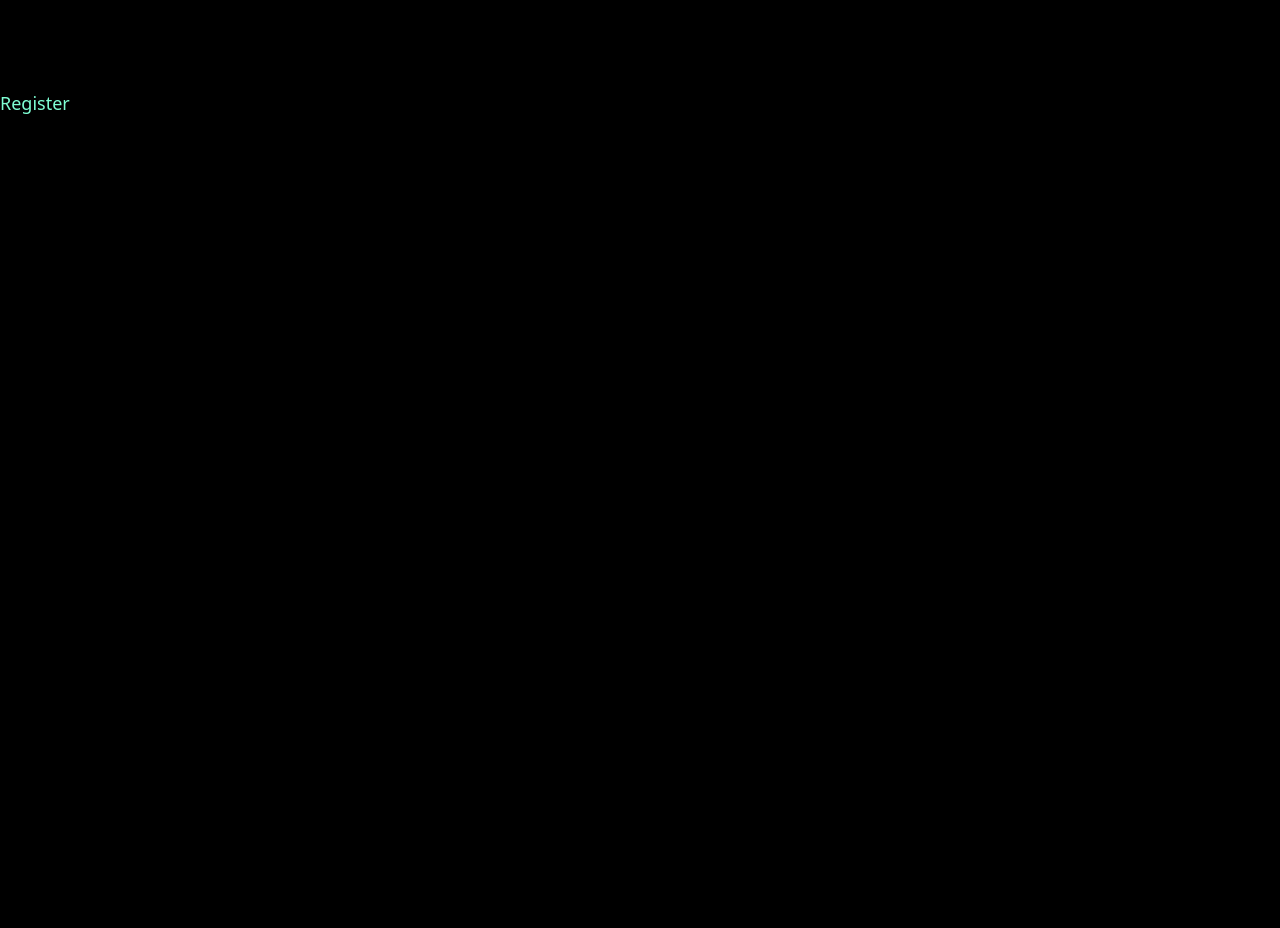
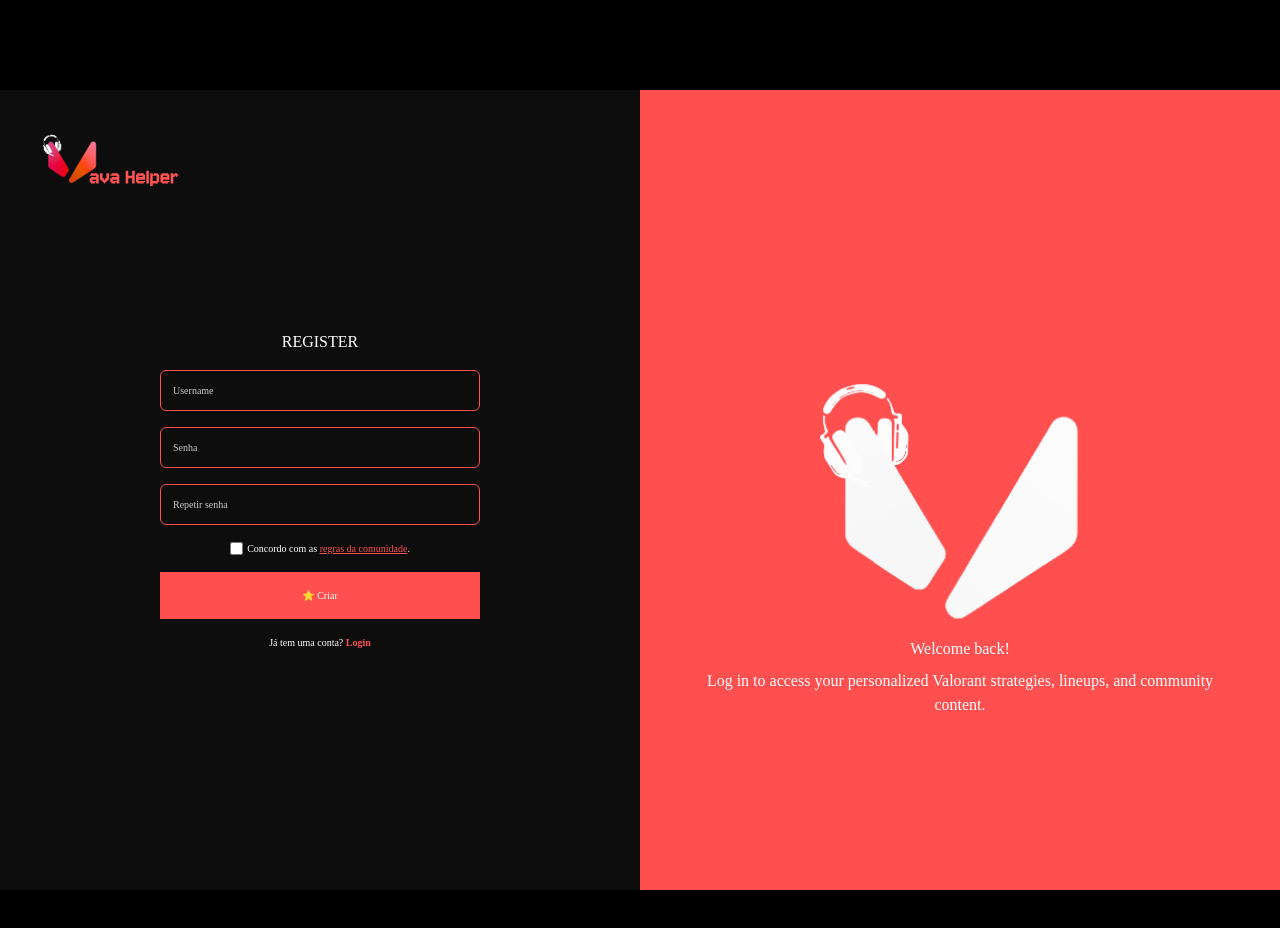
Before and after one commit to VavaHelper/Website, a Next.js app: page /register in a window 1280 px wide. Shown: the top 928 px of the page. Before the commit the page ends 800 px from the top, so only its background shows below. Built offline with nearby package versions, Linux system fonts and the light colour scheme; no server answers; a web font is replaced by a local one.

Commit message:
feat(register): integrate registration page with authentication service

```diff
--- a/src/app/register/page.tsx
+++ b/src/app/register/page.tsx
@@ -1,10 +1,141 @@
-// TODO: Rafael Sartório -> Finalizar tela de register.
+'use client';
 
-import styles from "./register.module.css";
+import { useState } from 'react';
+import { register } from '../services/authService';
+import styles from './register.module.css';
+import { useRouter } from 'next/navigation';
+import Image from 'next/image';
 
 export default function Register() {
-    return (
-        <h1 className={styles.texto}>Register</h1>
+  const router = useRouter();
 
-        );
+  const [form, setForm] = useState({
+    login: '',
+    password: '',
+    confirmPassword: '',
+    agree: false,
+  });
+
+  const [error, setError] = useState('');
+  const [loading, setLoading] = useState(false);
+
+  const handleChange = (e: React.ChangeEvent<HTMLInputElement>) => {
+    const { name, value, type, checked } = e.target;
+    setForm((prev) => ({
+      ...prev,
+      [name]: type === 'checkbox' ? checked : value,
+    }));
+  };
+
+  const handleSubmit = async (e: React.FormEvent<HTMLFormElement>) => {
+    e.preventDefault();
+    setError('');
+
+    if (form.password !== form.confirmPassword) {
+      setError('As senhas não coincidem');
+      return;
+    }
+
+    if (!form.agree) {
+      setError('Você deve concordar com as regras da comunidade');
+      return;
+    }
+
+    try {
+      setLoading(true);
+      await register({ login: form.login, password: form.password });
+      router.push('/login');
+    } catch (err) {
+      if (err instanceof Error) {
+        setError(err.message);
+      } else {
+        setError('Erro desconhecido ao registrar.');
+      }
+    } finally {
+      setLoading(false);
+    }
+  };
+
+  return (
+    <div className={styles.container}>
+      <div className={styles.formSide}>
+        <div className={styles.logo}>
+          <Image src="/imgs/logoVavaHelper.svg" alt="Logo Vava Helper" width={180} height={50} />
+        </div>
+
+        <form className={styles.form} onSubmit={handleSubmit}>
+          <h2>REGISTER</h2>
+
+          <input
+            className={styles.pixelInput}
+            type="text"
+            name="login"
+            placeholder="Username"
+            value={form.login}
+            onChange={handleChange}
+            required
+          />
+
+          <input
+            className={styles.pixelInput}
+            type="password"
+            name="password"
+            placeholder="Senha"
+            value={form.password}
+            onChange={handleChange}
+            required
+          />
+
+          <input
+            className={styles.pixelInput}
+            type="password"
+            name="confirmPassword"
+            placeholder="Repetir senha"
+            value={form.confirmPassword}
+            onChange={handleChange}
+            required
+          />
+
+          <label className={styles.checkbox}>
+            <input
+              type="checkbox"
+              name="agree"
+              checked={form.agree}
+              onChange={handleChange}
+            />
+            <span>
+              Concordo com as <a href="#">regras da comunidade</a>.
+            </span>
+          </label>
+
+          {error && <p className={styles.error}>{error}</p>}
+
+          <button type="submit" className={styles.pixelButton} disabled={loading}>
+            ⭐ Criar
+          </button>
+
+          <p className={styles.loginLink}>
+            Já tem uma conta? <a href="/login">Login</a>
+          </p>
+        </form>
+      </div>
+
+      <div className={styles.welcomeSide}>
+        <div className={styles.icon}>
+          <Image
+            src="/imgs/logoLateralRegistro.svg"
+            alt="Logo lateral Vava Helper"
+            width={505}
+            height={505}
+            style={{ maxWidth: '100%', height: 'auto' }}
+          />
+        </div>
+        <h2>Welcome back!</h2>
+        <p>
+          Log in to access your personalized Valorant strategies, lineups, and
+          community content.
+        </p>
+      </div>
+    </div>
+  );
 }
--- a/src/app/register/register.module.css
+++ b/src/app/register/register.module.css
@@ -1,6 +1,135 @@
-/* CSS REGISTER */
+.container {
+  display: flex;
+  height: 100vh;
+  font-family: 'Press Start 2P', cursive;
+}
 
-.texto{
-    color: aquamarine;
-    font-size: large;
+.formSide {
+  flex: 1;
+  background-color: #0d0d0d;
+  color: white;
+  display: flex;
+  flex-direction: column;
+  justify-content: center;
+  align-items: center;
+  padding: 40px;
+  position: relative;
 }
+
+.logo {
+  position: absolute;
+  top: 20px;
+  left: 20px;
+}
+
+.form {
+  display: flex;
+  flex-direction: column;
+  gap: 16px;
+  width: 100%;
+  max-width: 320px;
+  text-align: center;
+}
+
+.heading {
+  font-size: 20px;
+  margin-bottom: 16px;
+  color: white;
+}
+
+.pixelInput {
+  width: 100%;
+  padding: 12px;
+  background-color: #0d0d0d;
+  color: white;
+  border: 1.5px solid #ff4f4f;
+  border-radius: 6px;
+  font-family: 'Press Start 2P', cursive;
+  font-size: 10px;
+  box-sizing: border-box;
+}
+
+.pixelInput::placeholder {
+  color: #cccccc;
+  font-size: 10px;
+}
+
+.pixelButton {
+  background: #ff4f4f;
+  color: white;
+  font-family: 'Press Start 2P', cursive;
+  border: none;
+  padding: 16px;
+  font-size: 10px;
+  cursor: pointer;
+  transition: background 0.3s ease;
+}
+
+.pixelButton:hover {
+  background: darkred;
+}
+
+.checkbox {
+  display: flex;
+  align-items: center;
+  font-size: 10px;
+  justify-content: center;
+  gap: 4px;
+}
+
+.checkbox span {
+  color: white;
+}
+
+.checkbox a {
+  color: #ff4f4f;
+  text-decoration: underline;
+}
+
+.error {
+  color: #ff4f4f;
+  font-size: 10px;
+}
+
+.loginLink {
+  font-size: 10px;
+  text-align: center;
+}
+
+.loginLink a {
+  color: #ff4f4f;
+  font-weight: bold;
+}
+
+.welcomeSide {
+  flex: 1;
+  background: #ff4f4f;
+  color: white;
+  display: flex;
+  flex-direction: column;
+  justify-content: center;
+  align-items: center;
+  text-align: center;
+  padding: 40px;
+  gap: 8px;
+}
+
+.icon {
+  display: flex;
+  justify-content: center;
+  align-items: center;
+  width: 505px;
+  height: 505px;
+  margin-bottom: -140px; /* puxa o texto para mais perto da imagem */
+}
+
+/* .welcomeSide h2 {
+  margin-top: 0;
+  margin-bottom: 10px;
+}
+
+.welcomeSide p {
+  margin-top: 0;
+  font-size: 10px;
+  line-height: 1.4;
+} */
```
Also changed, not shown: public/imgs/logoLateralRegistro.svg (added), public/imgs/logoVavaHelper.svg (added).
